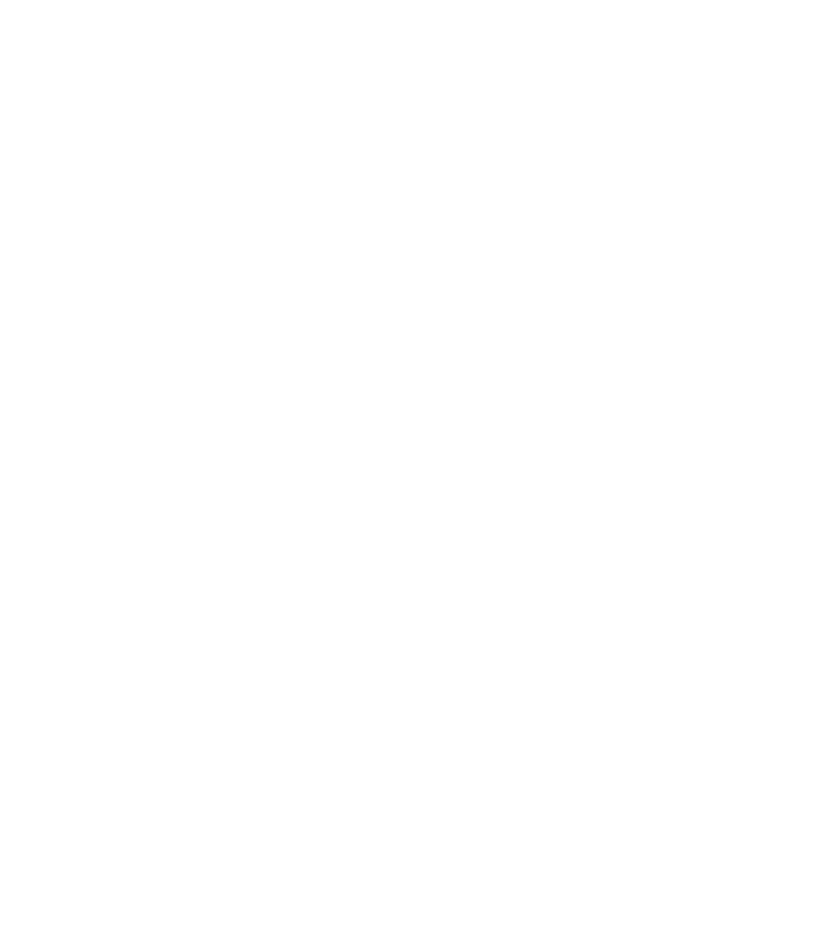
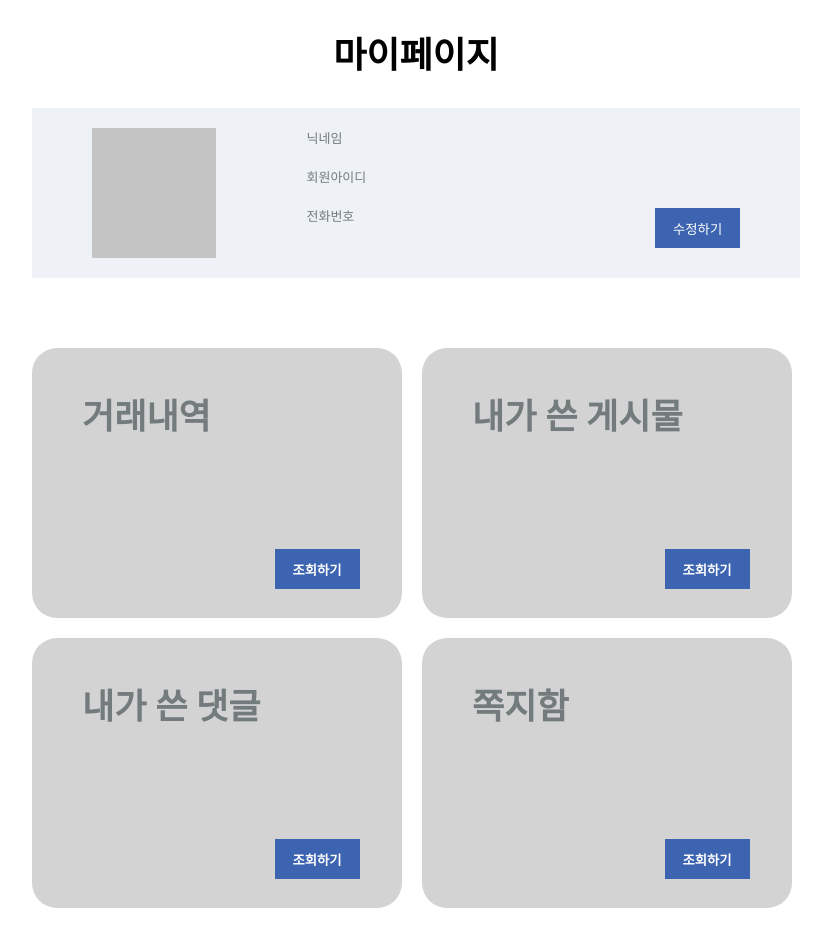
Before and after one commit to BigBookMarket/BigBookMarket-Client, a React (Create React App) app: page /mypage in a window 1280 px wide. Shown: the part 180-1126 px from the top of the page, without its empty margins (224-1055 px from the left). Before the commit the page ends 800 px from the top, so only its background shows below. Built offline with nearby package versions, Linux system fonts and the light colour scheme.

Commit message:
Mypage 레이아웃 구성

```diff
--- a/src/App.js
+++ b/src/App.js
@@ -1,11 +1,12 @@
-import React from 'react';
-import { BrowserRouter as Router, Route, Switch } from 'react-router-dom';
-import Main from './pages/Main';
-import Signup from './pages/Signup';
-import Login from './pages/Login';
-import Navbar from './components/Navbar';
-import Community from './pages/Community';
-import Market from './pages/Market';
+import React from "react";
+import { BrowserRouter as Router, Route, Switch } from "react-router-dom";
+import Main from "./pages/Main";
+import Signup from "./pages/Signup";
+import Login from "./pages/Login";
+import Navbar from "./components/Navbar";
+import Community from "./pages/Community";
+import Market from "./pages/Market";
+import Mypage from "./pages/Mypage";
 
 const App = () => {
   return (
@@ -18,6 +19,7 @@
           <Route path="/login" exact component={Login} />
           <Route path="/community" exact component={Community} />
           <Route path="/market" exact component={Market} />
+          <Route path="/mypage" exact component={Mypage} />
         </Switch>
       </div>
     </Router>
--- a/src/pages/Login.js
+++ b/src/pages/Login.js
@@ -1,5 +1,5 @@
-import React from 'react';
-import Styled from 'styled-components';
+import React from "react";
+import Styled from "styled-components";
 
 const MainWrapper = Styled.div`
 margin-top: 110px;
@@ -12,6 +12,7 @@
   padding: 16px;
   width: 460px;
 }
+
 
 .wrapper p:nth-child(1){
   font-size: 36px;
--- /dev/null
+++ b/src/pages/Mypage.js
@@ -0,0 +1,131 @@
+import React from "react";
+import Styled from "styled-components";
+
+const MainWrapper = Styled.div`
+margin: 110px;
+display: flex;
+justify-content: center;
+align-items: center;
+text-align: center;
+
+.wrapper{
+  padding: 16px;
+  width: 800px;
+}
+
+.bold{
+  font-size: 36px;
+  font-weight: bold;
+}
+
+.user-information{
+  height: 170px;
+  margin-top: 30px;
+  margin-bottom: 60px;
+  background-color: #EEF2F6;
+  padding: 20px 60px;
+  display: flex;
+}
+
+.img{
+  width: 125px;
+  height: 130px;
+  background-color: #C4C4C4;
+}
+
+.text-information{
+  width: 300px;
+  font-size: 13px;
+  color: #737B7D;
+  margin-left: 90px;
+  text-align: left;
+}
+
+p{
+  margin-bottom: 20px;
+}
+
+button{
+  padding: 8px;
+  height: 40px;
+  width: 85px;
+  margin-top: 80px;
+  margin-left: 50px;
+  border: 1px solid var(--primary-color);
+  background-color: #3c64b1;
+  color: #fff;
+}
+
+.block-wrapper{
+  display: flex;
+  flex-wrap: wrap;
+}
+
+.block-wrapper div:nth-child(2n){
+  margin-left: 20px;
+}
+
+.block{
+  margin: 10px 0;
+  height: 270px;
+  width: 370px;
+  background: lightgrey;
+  border-radius: 25px;
+}
+
+.block p:nth-child(n){
+  font-weight: bold;
+  font-size: 35px;
+  color: #737B7D;
+  margin-top: 40px;
+  margin-left: 50px;
+  text-align: left;
+}
+
+.block button:nth-child(n){
+  margin-top: 90px;
+  margin-left: 200px;
+  font-weight: bold;
+}
+`;
+
+const Mypage = () => {
+  return (
+    <>
+      <MainWrapper>
+        <div className="wrapper">
+          <p className="bold">마이페이지</p>
+          <div className="user-information">
+            <div className="img"></div>
+            <div className="text-information">
+              <p>닉네임</p>
+              <p>회원아이디</p>
+              <p>전화번호</p>
+            </div>
+            <button>수정하기</button>
+          </div>
+          <div className="block-wrapper">
+            <div className="block">
+              <p>거래내역</p>
+              <button>조회하기</button>
+            </div>
+            <div className="block">
+              <p>내가 쓴 게시물</p>
+              <button>조회하기</button>
+            </div>
+            <div className="block">
+              <p>내가 쓴 댓글</p>
+              <button>조회하기</button>
+            </div>
+            <div className="block">
+              <p>쪽지함</p>
+              <button>조회하기</button>
+            </div>
+          </div>
+        </div>
+      </MainWrapper>
+    </>
+  );
+};
+
+export default Mypage;
--- a/src/pages/Signup.js
+++ b/src/pages/Signup.js
@@ -1,5 +1,5 @@
-import React from 'react';
-import Styled from 'styled-components';
+import React from "react";
+import Styled from "styled-components";
 
 const MainWrapper = Styled.div`
 margin-top: 110px;
```
